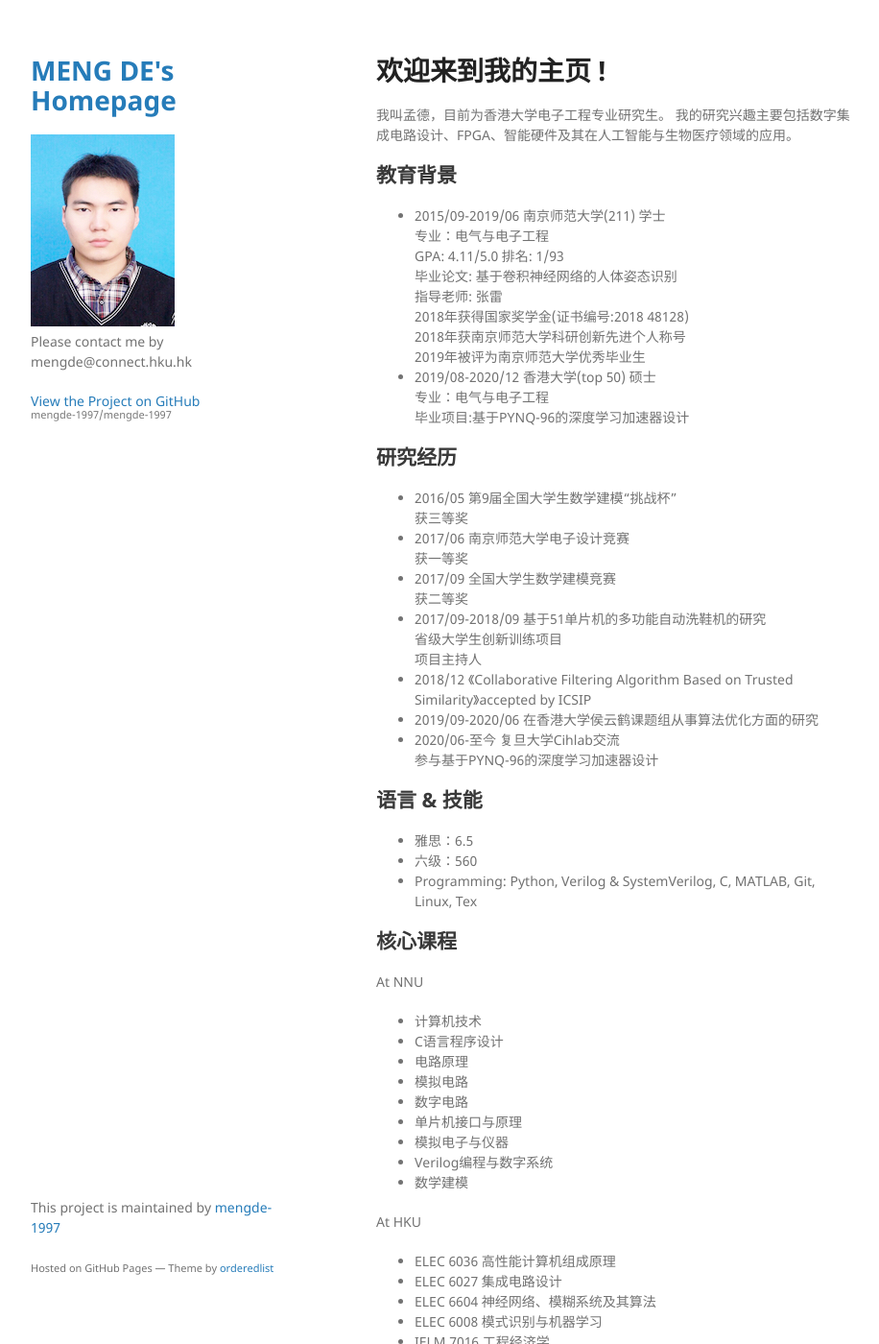
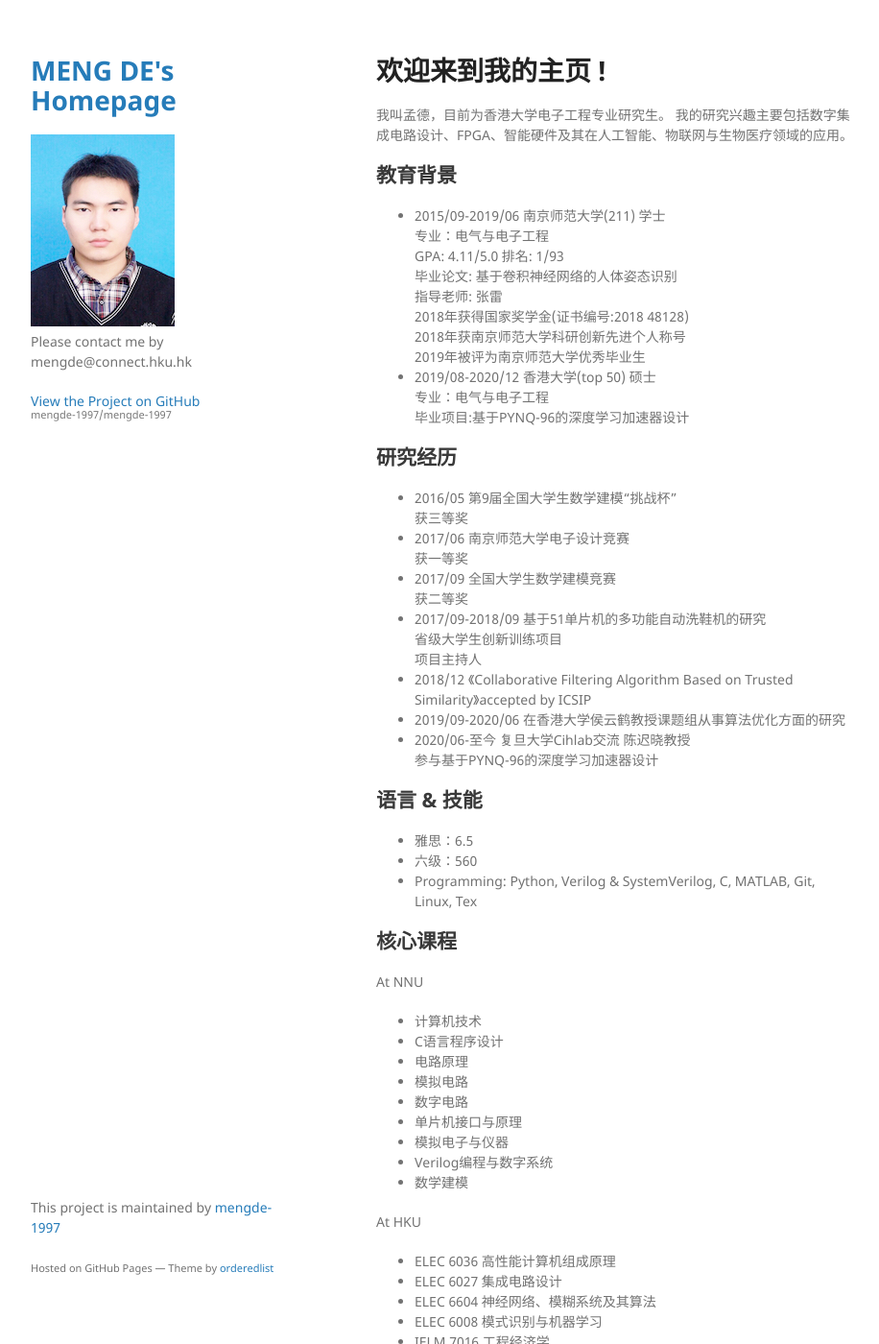
Before and after one commit to mengde-1997/mengde-1997, a Jekyll site: the page built from pub.md, in a window 1280 px wide and 1400 px high. Shown: the whole window at 96% size, without its empty margins (178-1094 px from the left). Built offline with Jekyll 4.4.1, drawn with Linux system fonts in a browser that asks for light colours; our own code applies the rules of GitHub Pages for plain Markdown files; some of the changed text lies outside the part shown.

Commit message:
Update pub.md

```diff
--- a/pub.md
+++ b/pub.md
@@ -4,7 +4,7 @@ layout: default
 
 # 欢迎来到我的主页 !
 我叫孟德，目前为香港大学电子工程专业研究生。
-我的研究兴趣主要包括数字集成电路设计、FPGA、智能硬件及其在人工智能与生物医疗领域的应用。
+我的研究兴趣主要包括数字集成电路设计、FPGA、智能硬件及其在人工智能、物联网与生物医疗领域的应用。
 
 ## 教育背景
 * 2015/09-2019/06  南京师范大学(211) 学士<br />
@@ -30,8 +30,8 @@ layout: default
   省级大学生创新训练项目<br />
   项目主持人<br />
 * 2018/12 《Collaborative Filtering Algorithm Based on Trusted Similarity》accepted by ICSIP<br />
-* 2019/09-2020/06 在香港大学侯云鹤课题组从事算法优化方面的研究<br />
-* 2020/06-至今 复旦大学Cihlab交流<br />
+* 2019/09-2020/06 在香港大学侯云鹤教授课题组从事算法优化方面的研究<br />
+* 2020/06-至今 复旦大学Cihlab交流 陈迟晓教授 <br />
   参与基于PYNQ-96的深度学习加速器设计<br />
 
 ## 语言 & 技能
```
Also changed, not shown: other parts of pub.md (+3 -0 lines).
